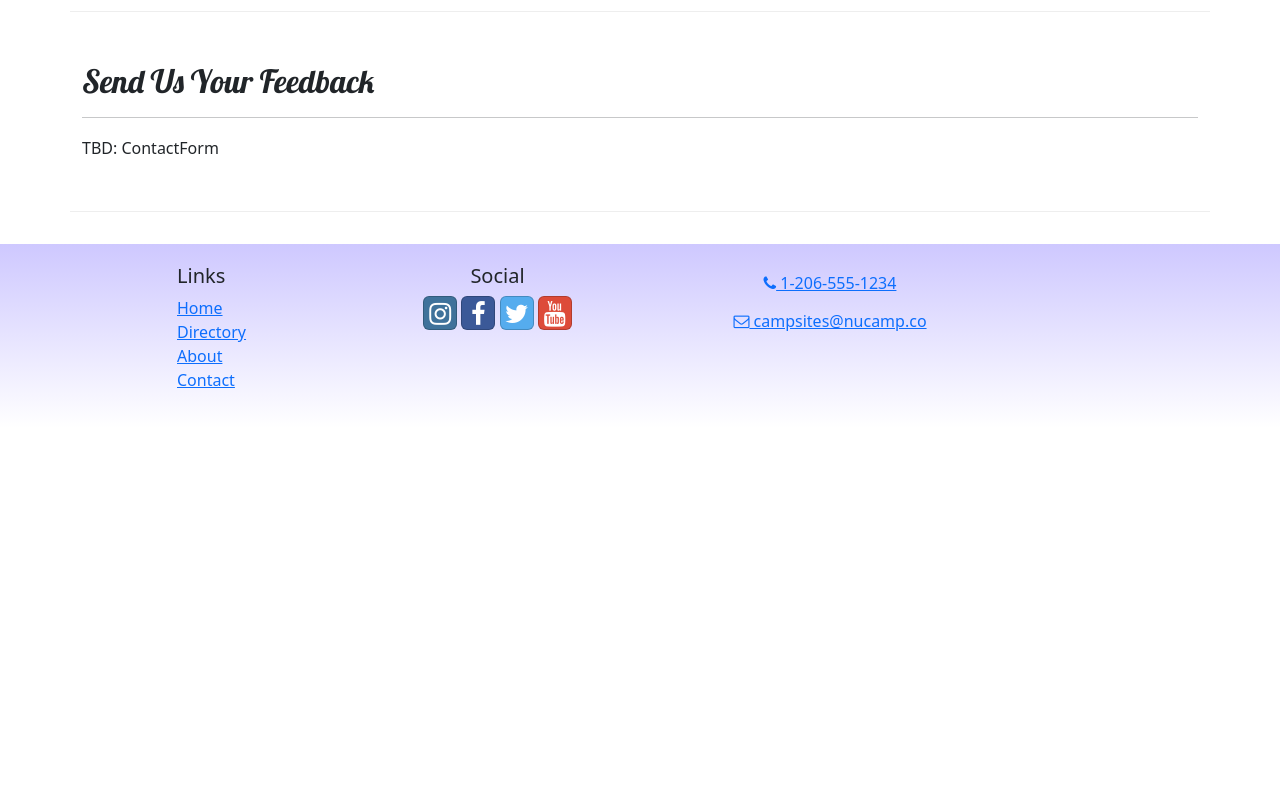
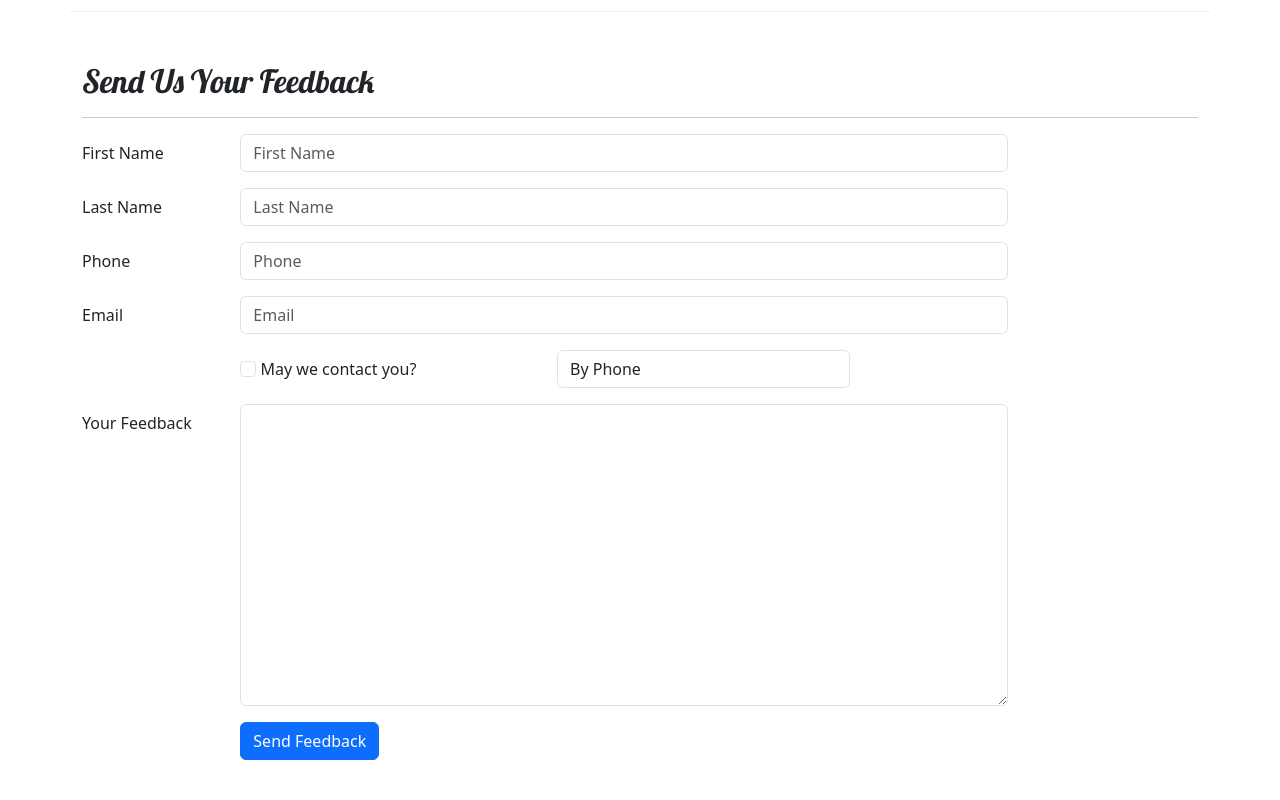
Before and after one commit to dcpinkstar/React-Project, a React (Create React App) app: page /contact in a window 1280 px wide. Shown: the part 480-1280 px from the top of the page. Before the commit the page ends 908 px from the top, so only its background shows below. Built offline with nearby package versions, Linux system fonts and the light colour scheme.

Commit message:
ContactForm Part 3

```diff
--- /dev/null
+++ b/src/components/ContactForm.js
@@ -0,0 +1,129 @@
+import { Button, Label, Col, FormGroup } from 'reactstrap';
+import { Formik, Field, Form } from 'formik';
+
+const ContactForm = () => {
+    const handleSubmit = (values, { resetForm }) => {
+        console.log('form values:', values);
+        console.log('in JSON format:', JSON.stringify(values));
+        resetForm();
+    };
+
+    return (
+        <Formik
+            initialValues={{
+                firstName: '',
+                lastName: '',
+                phoneNum: '',
+                email: '',
+                agree: false,
+                contactType: 'By Phone',
+                feedback: ''
+            }}
+            onSubmit={handleSubmit}
+        >
+            <Form>
+                <FormGroup row>
+                    <Label htmlFor='firstName' md='2'>
+                        First Name
+                    </Label>
+                    <Col md='10'>
+                        <Field
+                            name='firstName'
+                            placeholder='First Name'
+                            className='form-control'
+                        />
+                    </Col>
+                </FormGroup>
+                <FormGroup row>
+                    <Label htmlFor='lastName' md='2'>
+                        Last Name
+                    </Label>
+                    <Col md='10'>
+                        <Field
+                            name='lastName'
+                            placeholder='Last Name'
+                            className='form-control'
+                        />
+                    </Col>
+
+                </FormGroup>
+                <FormGroup row>
+                    <Label htmlFor='phoneNum' md='2'>
+                        Phone
+
+                    </Label>
+                    <Col md='10'>
+                        <Field
+                            name='phoneNum'
+                            placeholder='Phone'
+                            className='form-control'
+                        />
+                    </Col>
+
+                </FormGroup>
+                <FormGroup row>
+                    <Label htmlFor='email' md='2'>
+                        Email
+
+                    </Label>
+                    <Col md='10'>
+                        <Field
+                            name='email'
+                            placeholder='Email'
+                            type='email'
+                            className='form-control'
+                        />
+                    </Col>
+
+                </FormGroup>
+                <FormGroup row>
+                    <Label check md={{ size: 4, offset: 2 }}>
+                        <Field
+                            name='agree'
+                            type='checkbox'
+                            className='form-check-input'
+                        />{' '}
+                        May we contact you?
+                    </Label>
+                    <Col md='4'>
+                        <Field
+                            name='contactType'
+                            as='select'
+                            className='form-control'
+                        >
+                            <option>By Phone</option>
+                            <option>By Email</option>
+                        </Field>
+                    </Col>
+
+                </FormGroup>
+                <FormGroup row>
+                    <Label htmlFor='feedback' md='2'>
+                        Your Feedback
+                    </Label>
+                    <Col md='10'>
+                        <Field
+                            name='feedback'
+                            as='textarea'
+                            rows='12'
+                            className='form-control'
+                        />
+                    </Col>
+
+                </FormGroup>
+                <FormGroup row>
+                    <Col md={{ size: 10, offset: 2}}>
+                        <Button type='submit' color='primary'>
+                            Send Feedback
+                        </Button>
+                    </Col>
+                </FormGroup>
+
+            </Form>
+
+        </Formik>
+    )
+
+};
+
+export default ContactForm;
--- a/src/pages/ContactPage.js
+++ b/src/pages/ContactPage.js
@@ -1,6 +1,6 @@
 import { Container, Col, Row } from "reactstrap";
 import Subheader from '../components/SubHeader';
-
+import ContactForm from "../components/ContactForm";
 
 const ContactPage = () => {
     return (
@@ -40,7 +40,8 @@
                         <h2>Send Us Your Feedback</h2>
                         <hr />
                     </Col>
-                    <Col md='10'>TBD: ContactForm
+                    <Col md='10'>
+                        <ContactForm />
                     </Col>
 
                 </Row>
```
